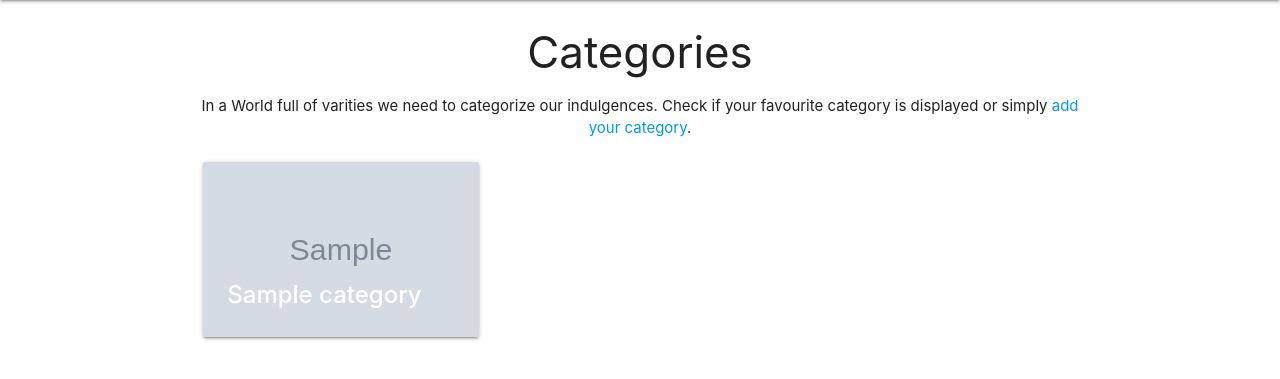
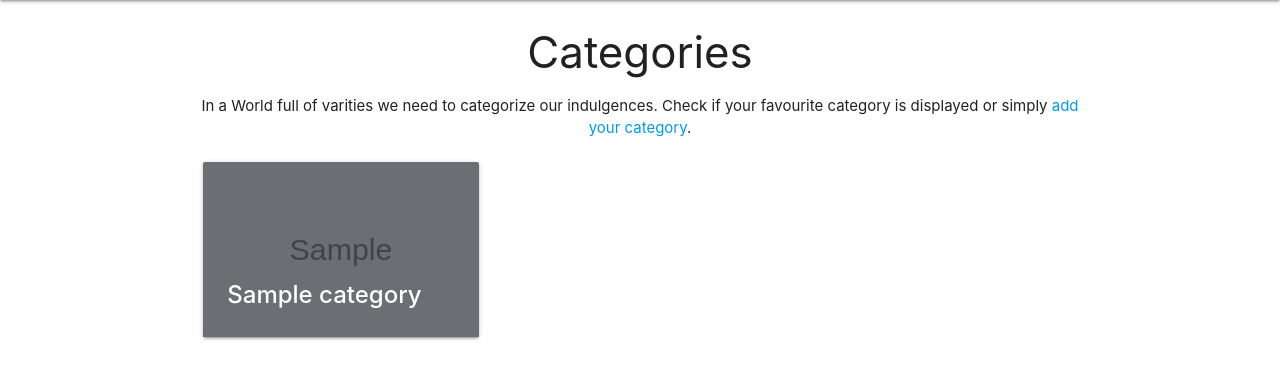
Before and after one commit to Code-Institute-Submissions/cimp4-kool-data, a Flask app: page /get_categories in a window 1280 px wide. Shown: the part 56-435 px from the top of the page. Run offline with Flask 2, Linux system fonts and the light colour scheme; grey boxes marked "Sample" are stand-in pictures; a database or web service that is not in the repository returns one stand-in record (values such as "Sample title"); some libraries are stand-ins or nearby versions.

Commit message:
Added Category Card Css Styles

```diff
--- a/static/css/style.css
+++ b/static/css/style.css
@@ -30,6 +30,14 @@ nav ul a {
     background-image: linear-gradient(white, white, powderblue) !important;
 }
 
+/* Category Type Card */
+.myImgStyle {
+    width:100%;height:175px;
+    background-position: center center !important;
+    background-size: contain !important;
+    filter: brightness(0.5);
+}
+
 /* All Classes Related to recipecomplete.html */
 .authname {
     font-size: 10px;
```
